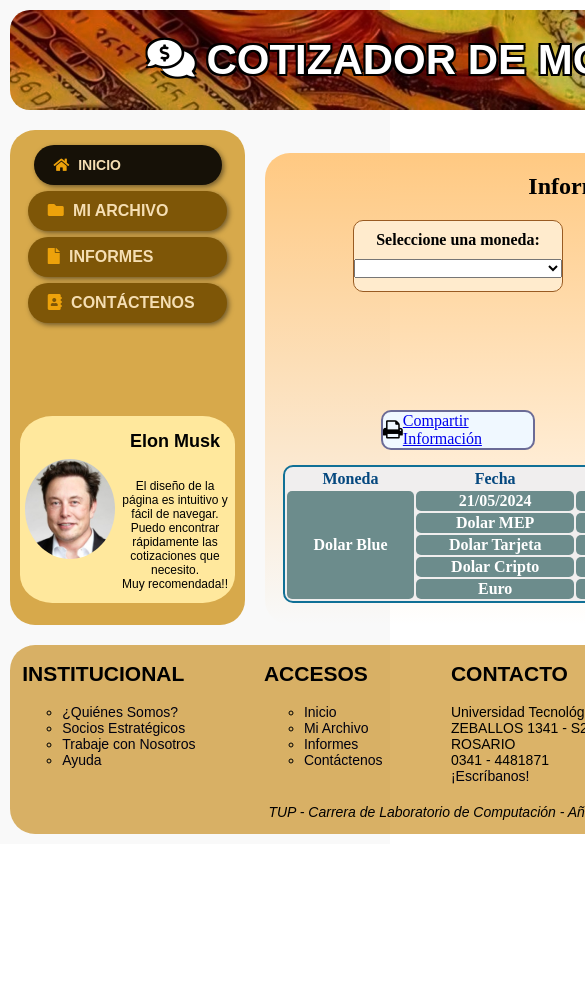
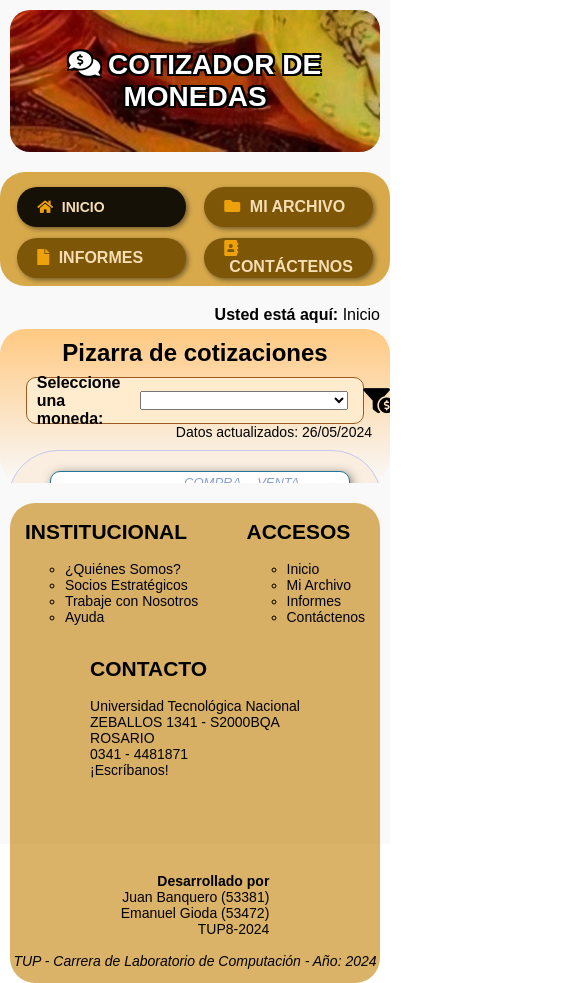
Before and after one commit to emagioda/TUP-LC2-COTIZADOR-app, a plain HTML site: page index.html in a window 390 px wide. Shown: the top 983 px of the page, 585 px wide, since content can reach past the window. Before the commit the page ends 844 px from the top, so only its background shows below. Drawn offline with Linux system fonts and the light colour scheme.

Commit message:
Actualizacion General

```diff
--- a/css/common.css
+++ b/css/common.css
@@ -26,7 +26,6 @@ header {
     background-image: url(../img/Fondo-Header.jpg);
     background-size: cover;
     background-position: center center;
-    min-width: 880px;
 }
 
 header h1 {
@@ -44,6 +43,7 @@ header h1 {
 .principal {
     flex-grow: 1;
     display: flex;
+    flex-wrap: wrap;
 }
 
 /************ BARRA LATERAL ************/
@@ -57,10 +57,9 @@ header h1 {
     display: flex;
     flex-direction: column;
     min-width: 235px;
-
 }
 
-section button{
+section button {
     height: 40px;
     width: 85%;
     background-color: #7e5607;
@@ -72,22 +71,23 @@ section button{
     margin: 3px 0;
     padding: 0 20px;
     box-shadow: 2px 2px 5px rgba(12, 12, 12, 0.5);
+}
 
-}
-section button a{
+section button a {
     padding-left: 5px;
     text-decoration: none;
     color: wheat;
 }
 
-section button i{
+section button i {
     color: #eda20b;
 }
 
-section button:hover{
+section button:hover {
     background-color: #402c03;
 }
-.actual{
+
+.actual {
     pointer-events: none;
     background-color: #161107;
     width: 80%;
@@ -95,6 +95,7 @@ section button:hover{
     align-items: flex-end;
     justify-content: right;
 }
+
 /************ COMENTARIO ************/
 .comentario {
     display: flex;
@@ -105,7 +106,7 @@ section button:hover{
     border-radius: 15%;
 }
 
-.comentario-img{
+.comentario-img {
     display: flex;
     height: 100px;
     width: 100px;
@@ -113,11 +114,11 @@ section button:hover{
     padding-left: 5px;
 }
 
-.comentario-img img{
+.comentario-img img {
     border-radius: 50%;
 }
 
-.comentario-contenido{
+.comentario-contenido {
     width: 70%;
     display: flex;
     flex-direction: column;
@@ -126,34 +127,35 @@ section button:hover{
     font-size: 12px;
     padding: 0px 6px;
 }
+
 /************ CONTENIDO PRINCIPAL ************/
 main {
     flex-grow: 1;
     margin: 10px;
-    padding:0 ;
+    padding: 0;
     text-align: end;
     display: flex;
     flex-direction: column;
+}
 
-}
-.migas_de_pan p{
+.migas_de_pan p {
     margin: 0px 10px 5px 0px;
 }
 
-.migas_de_pan a{
+.migas_de_pan a {
     text-decoration: none;
     color: #000000;
 }
 
 .contenido-principal {
     flex-grow: 1;
-    /* border: 1px solid #000000; */
     border-radius: 25px;
     padding: 0px 10px;
     min-width: 600px;
     background: linear-gradient(to bottom, rgb(255, 201, 130), rgba(0, 0, 0, 0));
 }
-.contenido-principal iframe{
+
+.contenido-principal iframe {
     width: 100%;
     height: 100%;
     border: none;
@@ -168,7 +170,6 @@ footer {
     border-radius: 25px;
     margin: 10px;
     font-size: 14px;
-    min-width: 880px;
 }
 
 .footer-section {
@@ -178,7 +179,7 @@ footer {
     gap: 5%;
 }
 
-.footer-section>div:last-child {
+.footer-section > div:last-child {
     text-align: right;
     padding-top: 65px;
 }
@@ -201,4 +202,95 @@ footer {
     margin-top: 2px;
     text-align: center;
 }
+
 /*************************************************/
+
+/************ MEDIA QUERIES ************/
+
+@media (max-width: 992px) {
+    .principal {
+        flex-direction: column;
+    }
+
+    .nav-bar {
+        width: 100%;
+        min-width: 100%;
+        margin: 10px 0;
+        flex-direction: row;
+        flex-wrap: wrap;
+        justify-content: center;
+    }
+
+    .nav-bar div {
+        width: 48%;
+        margin-bottom: 5px;
+    }
+
+    .comentario {
+        display: none;
+    }
+
+    main {
+        margin: 10px 0;
+        min-width: 100%;
+    }
+
+    .contenido-principal {
+        padding: 0;
+        min-width: 100%;
+    }
+}
+
+@media (max-width: 768px) {
+    header {
+        font-size: 24px;
+        height: auto;
+        padding: 20px;
+        min-width: 80%;
+    }
+
+    footer{
+        min-width: 90%;
+    }
+
+    header h1 {
+        font-size: 28px;
+    }
+
+    .nav-bar button {
+        width: 90%;
+    }
+
+    .comentario {
+        flex-direction: column;
+        margin: 20px 10px;
+    }
+
+    .comentario-img {
+        margin-bottom: 10px;
+    }
+}
+
+
+/* OTRA FORMA DE VER EL FOOTER, ME GUSTO MAS LA QUE ESTA AHORA */
+
+/* @media (max-width: 576px) {
+    .footer-section {
+        flex-direction: column;
+        align-items: center;
+        text-align: center;
+    }
+
+    .footer-section > div {
+        padding-top: 20px;
+    }
+
+    .nav-bar {
+        flex-direction: column;
+    }
+
+    .nav-bar div {
+        width: 100%;
+        margin: 5px 0;
+    }
+} */
--- a/css/pages/pizarra.css
+++ b/css/pages/pizarra.css
@@ -1,4 +1,4 @@
-/*CABECERA*/
+/* CABECERA */
 html {
     font-family: sans-serif;
 }
@@ -12,12 +12,13 @@ header h2 {
     background-color: blanchedalmond;
     border: 1px solid rgb(153, 91, 34);
     border-radius: 10px;
-    width: 480px;
+    width: 90%;
+    max-width: 480px;
+    margin: 0 auto;
     display: flex;
     align-items: center;
     height: 45px;
     align-content: center;
-    margin: 0 70px;
 }
 
 div label {
@@ -30,15 +31,15 @@ header p {
     text-align: end;
     padding: 0 10px 10px 0;
     margin: 0;
-
 }
 
-header i{
+header i {
     font-size: 25px;
     padding: 0 0 0 15px;
 }
 
-/*TABLA DE COTIZACIONES*/
+/* TABLA DE COTIZACIONES */
+
 main {
     font-size: 20px;
     background-color: rgb(249, 238, 224);
@@ -62,11 +63,15 @@ table {
     border-radius: 10px;
     height: 25%;
     box-shadow: 2px 2px 10px rgba(12, 12, 12, 0.5);
+    width: 40%;
+    max-width: 400px;
+    min-width: 300px;
 }
 
 
 .celdaTipoMoneda {
     width: 180px;
+    min-width: min-content;
     text-align: start;
     padding: 0 0 0 20px;
 
@@ -95,8 +100,8 @@ table {
     color: rgb(241, 223, 24);
 }
 
-/*FOOTER*/
 
+/* FOOTER */
 #footerText1 {
     font-size: 14px;
     color: rgb(244, 85, 57);
@@ -111,3 +116,12 @@ table {
     text-align: end;
     margin: 0;
 }
+
+@media (max-width: 1000px) {
+    main {
+        flex-direction: column;
+        height: auto;
+        min-width: 350px;
+        margin: 0;
+    }
+}
--- a/index.html
+++ b/index.html
@@ -65,11 +65,11 @@
                 <!------------------------ CONTENIDO PRINCIPAL ------------------------>
                 <div class="contenido-principal">
 
-                    <!-- <iframe src="html/pizarra.html"> </iframe> -->
+                    <iframe src="html/pizarra.html"> </iframe>
 
                     <!-- <iframe src="html/miarchivo.html"> </iframe> -->
 
-                    <iframe src="html/informes.html"> </iframe>
+                    <!-- <iframe src="html/informes.html"> </iframe> -->
 
                     <!-- <iframe src="html/contacto.html"> </iframe> -->
                 </div>
```
